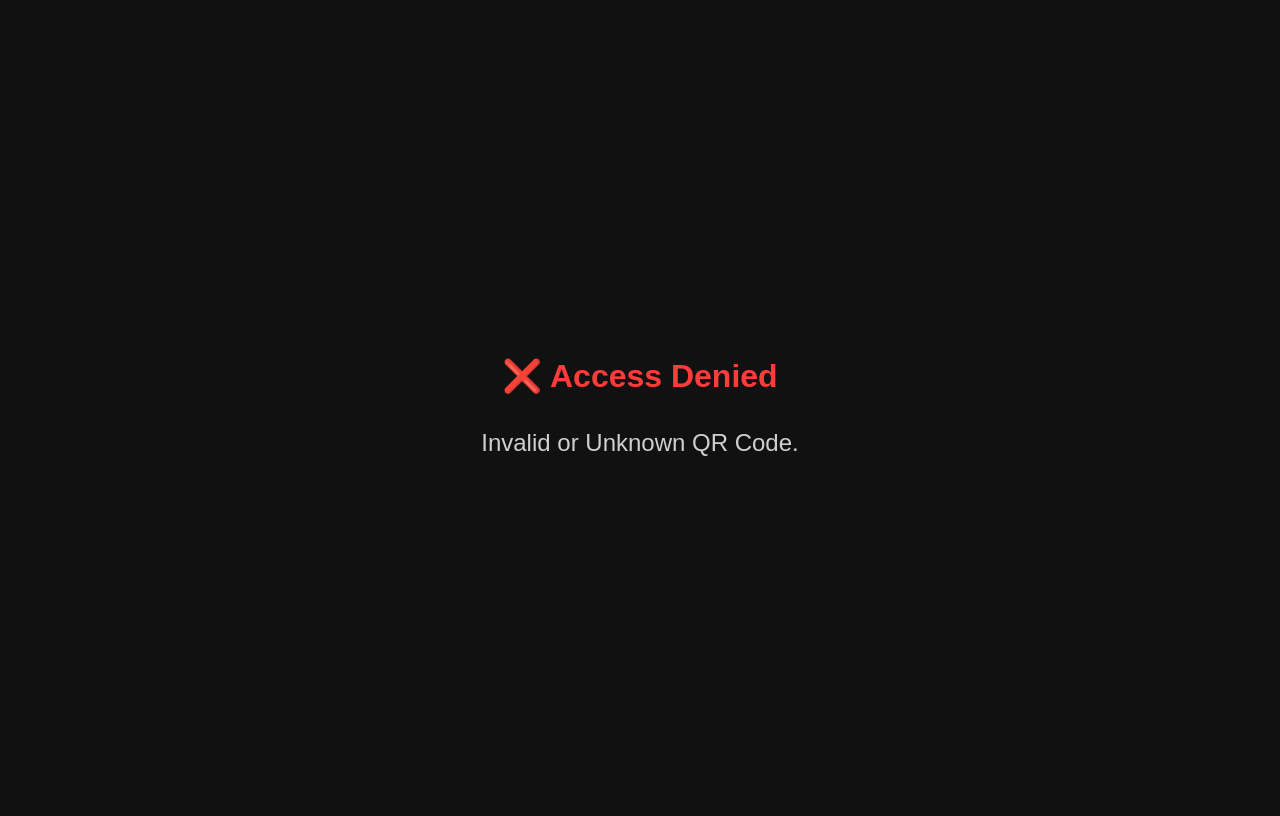
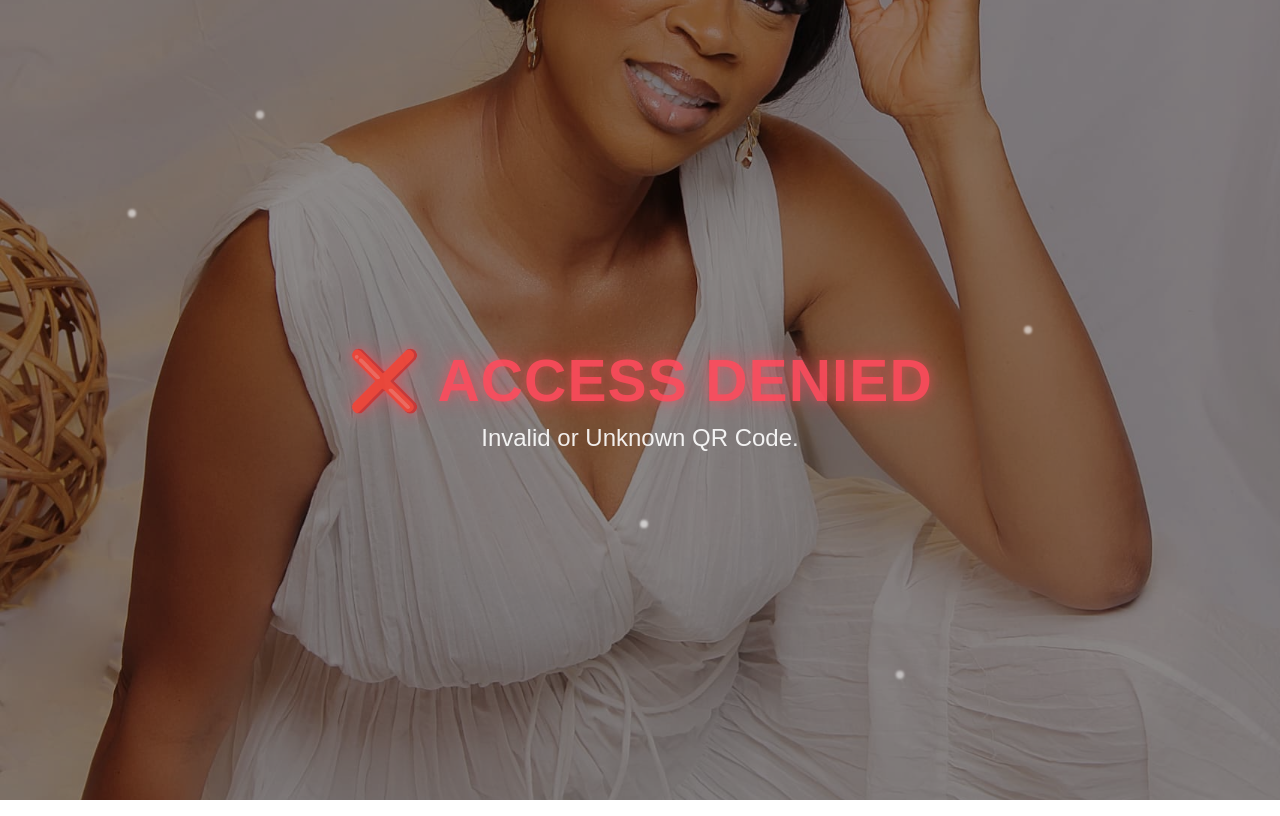
Before and after one commit to bigbuks/Party-Access-Check, a plain HTML site: page index.html in a window 1280 px wide. Drawn offline with Linux system fonts and the light colour scheme.

Commit message:
pictures and a few chnages to the index.html file.

```diff
--- a/index.html
+++ b/index.html
@@ -5,40 +5,197 @@
     <meta name="viewport" content="width=device-width, initial-scale=1.0" />
     <title>Party Access Check</title>
     <style>
+      * {
+        margin: 0;
+        padding: 0;
+        box-sizing: border-box;
+      }
+
       body {
-        font-family: Arial, sans-serif;
+        font-family: "Poppins", sans-serif;
+        height: 100vh;
+        width: 100vw;
         display: flex;
+        flex-direction: column;
         justify-content: center;
         align-items: center;
-        height: 100vh;
-        background-color: #111;
+        text-align: center;
         color: #fff;
-        text-align: center;
-        flex-direction: column;
+        background: url("img/faruqjpg.JPG") no-repeat center center/cover;
+        position: relative;
+        overflow: hidden;
+        animation: fadeIn 1.5s ease forwards;
+        padding: 0 1rem;
       }
+
+      /* Soft dark overlay to make text readable */
+      body::before {
+        content: "";
+        position: absolute;
+        top: 0;
+        left: 0;
+        width: 100%;
+        height: 100%;
+        background: rgba(0, 0, 0, 0.45);
+        z-index: 0;
+      }
+
+      h1,
+      p {
+        position: relative;
+        z-index: 1;
+        word-wrap: break-word;
+      }
+
+      h1 {
+        font-size: clamp(2rem, 5vw, 3.5rem);
+        margin-bottom: 10px;
+        font-weight: 700;
+        letter-spacing: 1px;
+        text-transform: uppercase;
+        animation: fadeUp 1.5s ease;
+      }
+
+      p {
+        font-size: clamp(1rem, 3vw, 1.5rem);
+        opacity: 0.9;
+        animation: fadeUp 2s ease;
+        max-width: 90%;
+      }
+
+      /* Access Granted (gold glow) */
       .granted {
-        color: #00ff6a;
-        font-size: 2rem;
+        color: #ffd700;
+        text-shadow: 0 0 15px rgba(255, 215, 0, 0.6),
+          0 0 40px rgba(255, 215, 0, 0.4);
+        animation: glow 2s ease-in-out infinite alternate;
       }
+
+      /* Access Denied (red glow) */
       .denied {
-        color: #ff3b3b;
-        font-size: 2rem;
+        color: #ff4b5c;
+        text-shadow: 0 0 10px rgba(255, 75, 92, 0.6),
+          0 0 25px rgba(255, 75, 92, 0.4);
+        animation: pulse 1.5s infinite alternate;
       }
-      h1 {
-        margin-bottom: 10px;
+
+      /* Animations */
+      @keyframes glow {
+        from {
+          text-shadow: 0 0 15px rgba(255, 215, 0, 0.3);
+        }
+        to {
+          text-shadow: 0 0 30px rgba(255, 215, 0, 0.8);
+        }
       }
-      .type {
-        font-size: 1.5rem;
-        opacity: 0.8;
+
+      @keyframes pulse {
+        from {
+          transform: scale(1);
+          opacity: 1;
+        }
+        to {
+          transform: scale(1.05);
+          opacity: 0.9;
+        }
+      }
+
+      @keyframes fadeIn {
+        from {
+          opacity: 0;
+        }
+        to {
+          opacity: 1;
+        }
+      }
+
+      @keyframes fadeUp {
+        from {
+          opacity: 0;
+          transform: translateY(20px);
+        }
+        to {
+          opacity: 1;
+          transform: translateY(0);
+        }
+      }
+
+      /* Floating sparkles */
+      .sparkle {
+        position: absolute;
+        width: 8px;
+        height: 8px;
+        background: rgba(255, 255, 255, 0.6);
+        border-radius: 50%;
+        animation: float 6s ease-in-out infinite;
+        filter: blur(1px);
+      }
+
+      @keyframes float {
+        0% {
+          transform: translateY(0);
+          opacity: 0.8;
+        }
+        50% {
+          transform: translateY(-40px);
+          opacity: 1;
+        }
+        100% {
+          transform: translateY(0);
+          opacity: 0.8;
+        }
+      }
+
+      /* 🎯 Responsiveness tweaks */
+      @media (max-width: 768px) {
+        body {
+          background-position: center top;
+        }
+
+        h1 {
+          font-size: clamp(1.8rem, 6vw, 2.5rem);
+        }
+
+        p {
+          font-size: clamp(1rem, 4vw, 1.3rem);
+        }
+
+        .sparkle {
+          width: 5px;
+          height: 5px;
+        }
+      }
+
+      @media (max-width: 480px) {
+        body {
+          padding: 0 1rem;
+        }
+
+        h1 {
+          font-size: 1.8rem;
+        }
+
+        p {
+          font-size: 1.1rem;
+        }
       }
     </style>
   </head>
   <body>
     <h1 id="message"></h1>
-    <p class="type" id="type"></p>
+    <p id="type"></p>
+
+    <!-- Floating sparkles -->
+    <div class="sparkle" style="top: 15%; left: 20%; animation-delay: 0s"></div>
+    <div
+      class="sparkle"
+      style="top: 45%; left: 80%; animation-delay: 1.2s"
+    ></div>
+    <div class="sparkle" style="top: 70%; left: 50%; animation-delay: 2s"></div>
+    <div class="sparkle" style="top: 30%; left: 10%; animation-delay: 3s"></div>
+    <div class="sparkle" style="top: 85%; left: 70%; animation-delay: 4s"></div>
 
     <script>
-      // Get the URL parameter
       const params = new URLSearchParams(window.location.search);
       const access = params.get("access");
 
```
Also changed, not shown: img/faruqjpg.JPG (added), 1 other file.
